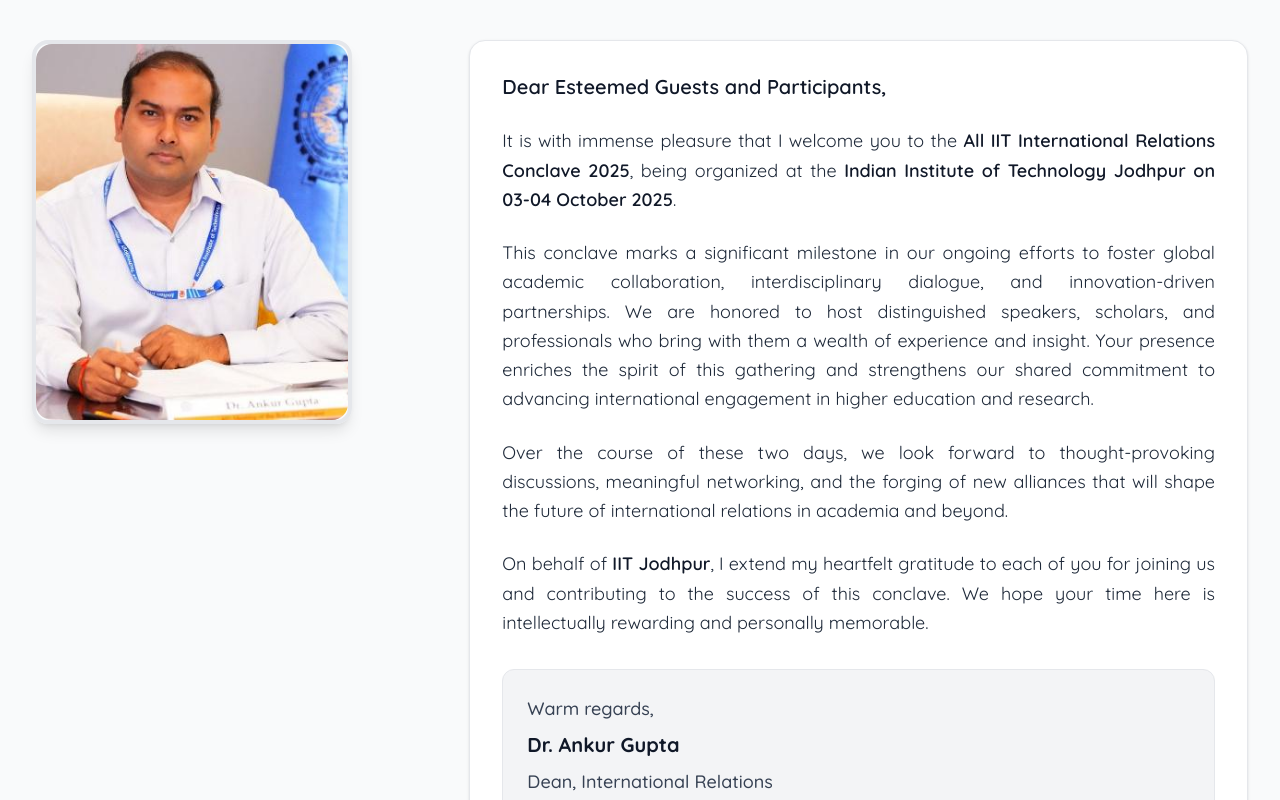
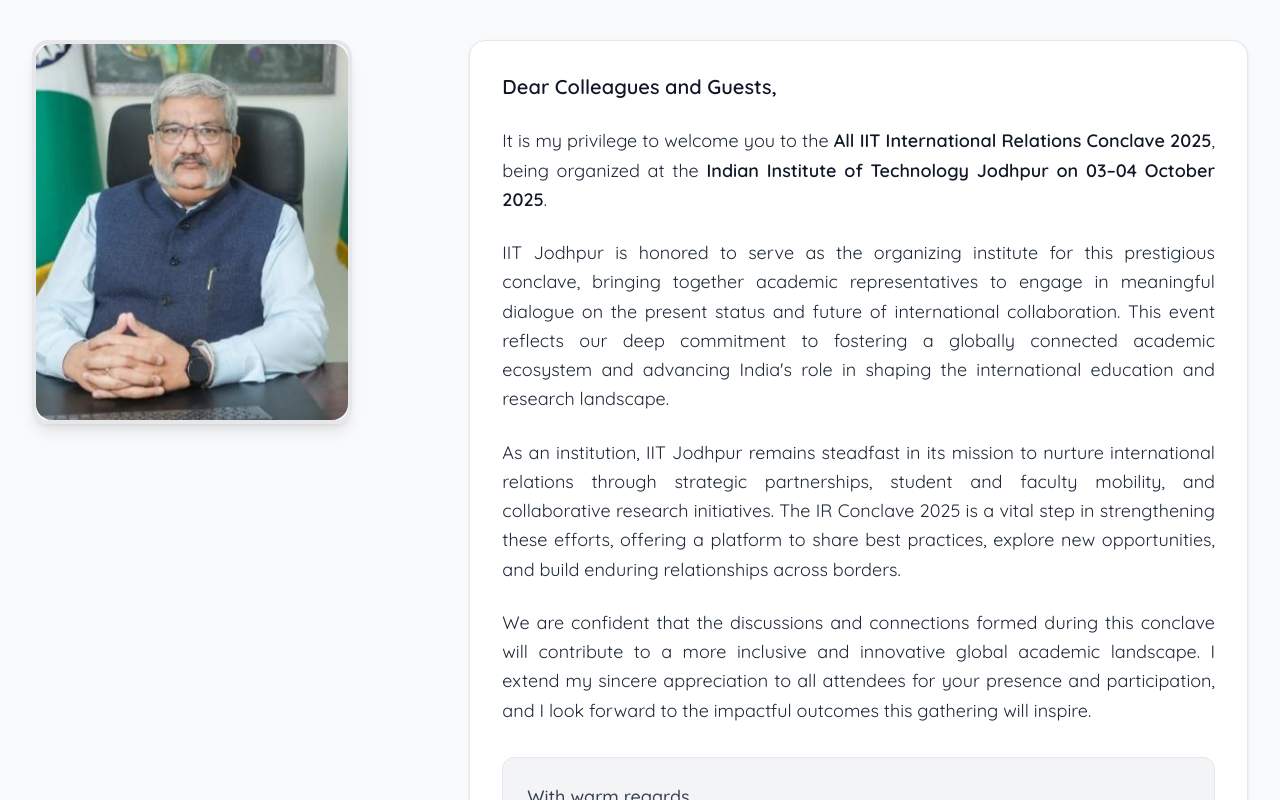
Before and after one commit to harshitsaini17/ir-conclave, a Next.js app in the folder frontend/: page / in a window 1280 px wide. Shown: the part 940-1740 px from the top of the page. Built offline with nearby package versions, Linux system fonts and the light colour scheme.

Commit message:
refactor: update welcome message content and author details for clarity and consistency

```diff
--- a/frontend/src/components/WelcomeMessage.tsx
+++ b/frontend/src/components/WelcomeMessage.tsx
@@ -6,11 +6,11 @@
       <div className="max-w-7xl mx-auto px-4 sm:px-6 lg:px-8">
         <div className="text-center mb-16">
           <h2 className="text-4xl md:text-5xl font-bold mb-6 leading-tight text-gray-900">
-            From the desk of Dr. Ankur Gupta
+            Message from the Director
           </h2>
           <div className="w-32 h-1 mx-auto bg-gray-300 rounded-full" />
           <p className="text-xl md:text-2xl mt-4 font-medium text-gray-700">
-            Dean of International Relations – IR Conclave 2025
+            Indian Institute of Technology Jodhpur – IR Conclave 2025
           </p>
         </div>
 
@@ -20,8 +20,8 @@
             <div className="relative w-80 h-96 rounded-2xl overflow-hidden shadow-lg border-4 border-gray-200">
               <div className="relative w-full h-full bg-white rounded-2xl overflow-hidden">
                 <Image
-                  src="/images/p2.jpg"
-                  alt="Dr. Ankur Gupta, Dean of International Relations"
+                  src="/images/p1.jpg"
+                  alt="Prof. Avinash Kumar Agarwal, Director, IIT Jodhpur"
                   fill
                   className="object-cover"
                 />
@@ -35,47 +35,38 @@
               <div className="text-lg leading-relaxed text-gray-800">
                 <p className="mb-6">
                   <span className="font-semibold text-xl text-gray-900">
-                    Dear Esteemed Guests and Participants,
+                    Dear Colleagues and Guests,
                   </span>
                 </p>
 
                 <p className="mb-6 text-justify leading-relaxed">
-                  It is with immense pleasure that I welcome you to the{' '}
+                  It is my privilege to welcome you to the{' '}
                   <span className="font-semibold text-gray-900">
                     All IIT International Relations Conclave 2025
                   </span>, being organized at the{' '}
                   <span className="font-semibold text-gray-900">
-                    Indian Institute of Technology Jodhpur on 03-04 October 2025
+                    Indian Institute of Technology Jodhpur on 03–04 October 2025
                   </span>.
                 </p>
 
                 <p className="mb-6 text-justify leading-relaxed">
-                  This conclave marks a significant milestone in our ongoing efforts to foster global academic collaboration,
-                  interdisciplinary dialogue, and innovation-driven partnerships. We are honored to host distinguished speakers,
-                  scholars, and professionals who bring with them a wealth of experience and insight. Your presence enriches the spirit
-                  of this gathering and strengthens our shared commitment to advancing international engagement in higher
-                  education and research.
+                  IIT Jodhpur is honored to serve as the organizing institute for this prestigious conclave, bringing together academic representatives to engage in meaningful dialogue on the present status and future of international collaboration. This event reflects our deep commitment to fostering a globally connected academic ecosystem and advancing India's role in shaping the international education and research landscape.
                 </p>
 
                 <p className="mb-6 text-justify leading-relaxed">
-                  Over the course of these two days, we look forward to thought-provoking discussions, meaningful networking, and
-                  the forging of new alliances that will shape the future of international relations in academia and beyond.
+                  As an institution, IIT Jodhpur remains steadfast in its mission to nurture international relations through strategic partnerships, student and faculty mobility, and collaborative research initiatives. The IR Conclave 2025 is a vital step in strengthening these efforts, offering a platform to share best practices, explore new opportunities, and build enduring relationships across borders.
                 </p>
 
                 <p className="mb-8 text-justify leading-relaxed">
-                  On behalf of{' '}
-                  <span className="font-semibold text-gray-900">
-                    IIT Jodhpur
-                  </span>, I extend my heartfelt gratitude to each of you for joining us and contributing to the success
-                  of this conclave. We hope your time here is intellectually rewarding and personally memorable.
+                  We are confident that the discussions and connections formed during this conclave will contribute to a more inclusive and innovative global academic landscape. I extend my sincere appreciation to all attendees for your presence and participation, and I look forward to the impactful outcomes this gathering will inspire.
                 </p>
 
                 <div className="space-y-2 p-6 rounded-xl bg-gray-100 border border-gray-200">
-                  <p className="font-medium text-gray-700">Warm regards,</p>
+                  <p className="font-medium text-gray-700">With warm regards,</p>
                   <p className="font-bold text-xl text-gray-900">
-                    Dr. Ankur Gupta
+                    Prof. Avinash Kumar Agarwal
                   </p>
-                  <p className="font-medium text-gray-700">Dean, International Relations</p>
+                  <p className="font-medium text-gray-700">Director</p>
                   <p className="font-medium text-gray-700">Indian Institute of Technology Jodhpur</p>
                 </div>
               </div>
```
